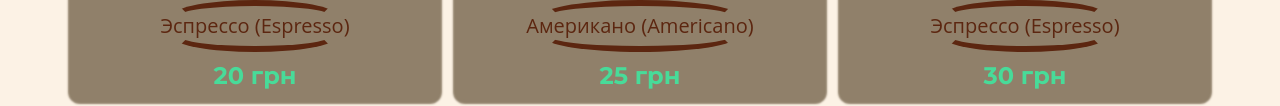
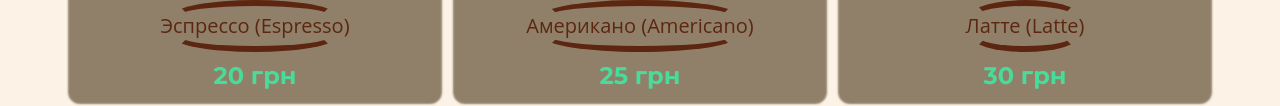
Before and after one commit to Nyashka-Enotik/Dreams-come-true, a plain HTML site: page index.html in a window 1280 px wide. Shown: the part 393-499 px from the top of the page. Drawn offline with Linux system fonts and the light colour scheme.

Commit message:
Update index.html

```diff
--- a/index.html
+++ b/index.html
@@ -29,7 +29,7 @@
       </div>
             <div class="coffe_item">
         <img src="img/recept-kofe-latte.jpg">
-        <div class="two"><h3>Эспрессо (Espresso)</h3></div>
+        <div class="two"><h3>Латте (Latte)</h3></div>
         <div class="price"><span>30 грн</span></div>
       </div>
      </div>
```
